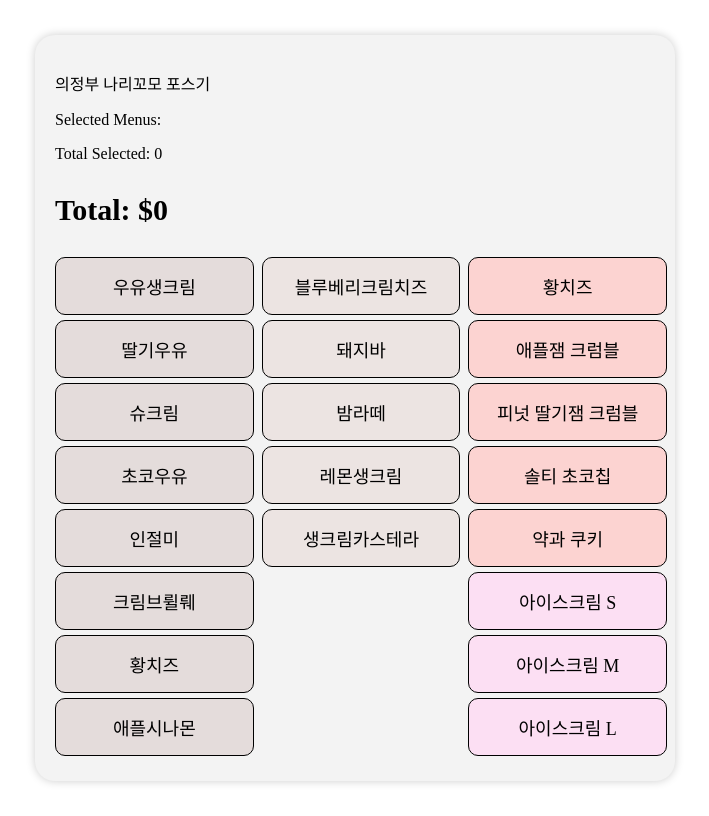
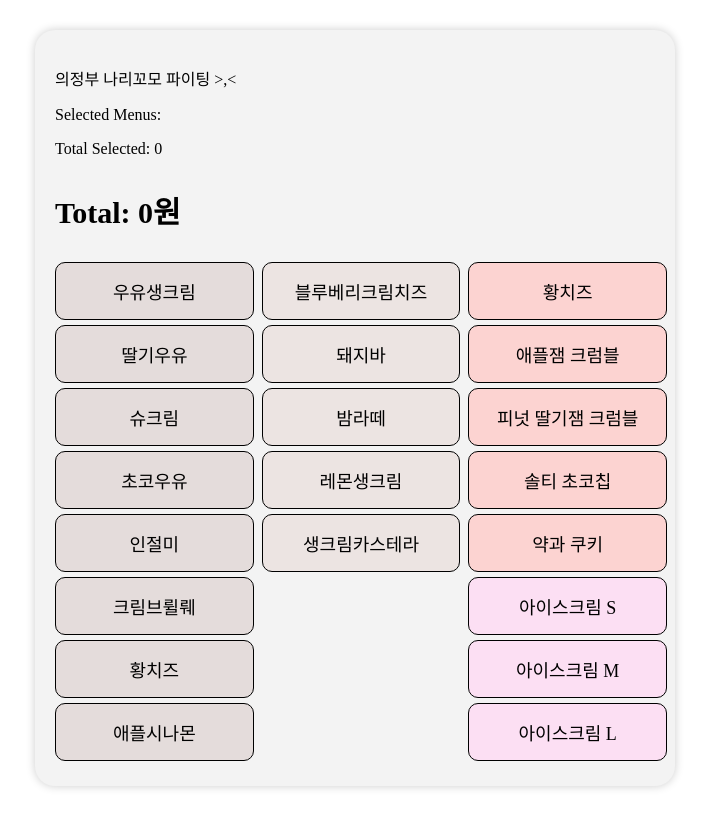
Before and after one commit to JaceProgramming/Nari_POS, a React (Create React App) app: page / in a window 1280 px wide. Shown: the whole page, without its empty margins (285-994 px from the left). Built offline with nearby package versions, Linux system fonts and the light colour scheme.

Commit message:
Updated V2.1

```diff
--- a/src/App.js
+++ b/src/App.js
@@ -71,7 +71,7 @@ const App = () => {
   return (
     <div className="app">
       <div className="calculator">
-        <p className="CalCulName">의정부 나리꼬모 포스기</p>
+        <p className="CalCulName">의정부 나리꼬모 파이팅 &gt;,&lt; </p>
         <div className="selection-summary">
           <p>
             Selected Menus: {selectedMenus.map((menu) => menu.name).join(", ")}
@@ -79,7 +79,7 @@ const App = () => {
           <p>Total Selected: {selectedMenus.length}</p>
         </div>
         <div className="total">
-          <p>Total: ${calculateTotal()}</p>
+          <p>Total: {calculateTotal()}원</p>
         </div>
         <div className="keypad">
           {menuGroups.map((group, index) => (
```
